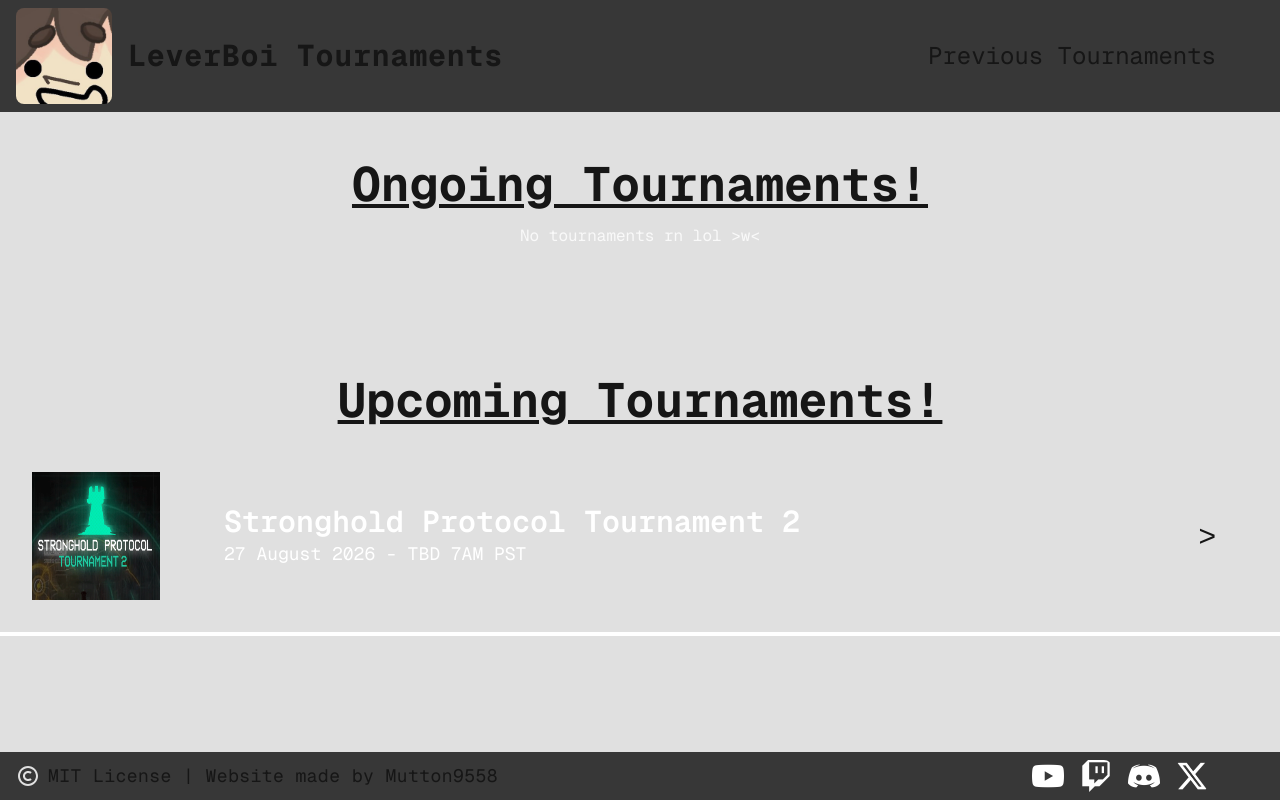
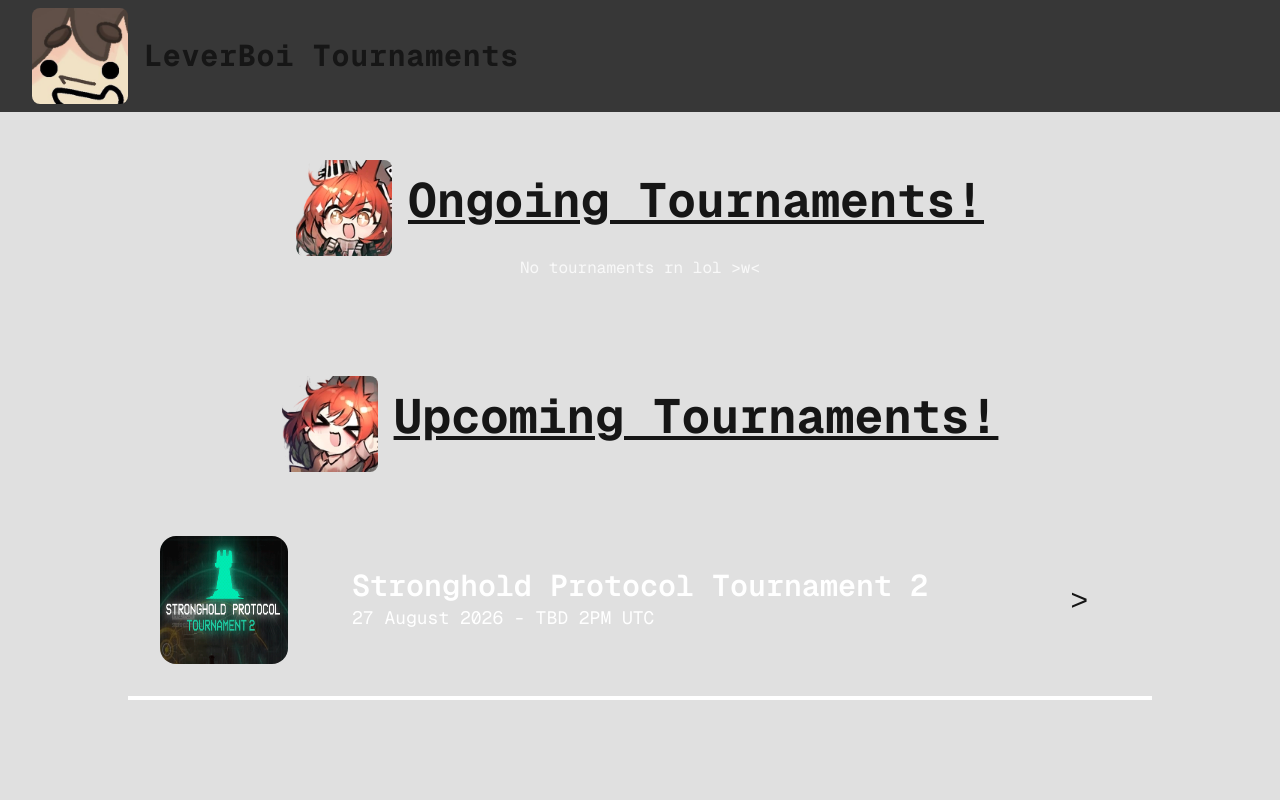
Before and after one commit to Mutton9558/leverboi-tournaments.github.io, a Next.js app: page / in a window 1280 px wide. Shown: the top 800 px of the page. Built offline with nearby package versions, Linux system fonts and the light colour scheme.

Commit message:
Implemented Lever's changes ig

```diff
--- a/src/app/components/footer.tsx
+++ b/src/app/components/footer.tsx
@@ -1,8 +1,6 @@
-import Image from "next/image";
-
 export default function Footer(){
     return(
-        <div className="w-screen h-12 bg-secondary position: absolute bottom-0">
+        <div className="overflow-x-hidden w-full h-12 bg-secondary position:absolute bottom-0">
             <div id="header-left" className="hidden lg:flex flex-row h-full items-center relative float-left ml-4">
                 <div className="relative w-6 h-6">
                     <img src="copyright.svg" alt="copyright logo" className="absolute inset-0 w-full h-full object-cover rounded-lg" />
--- a/src/app/components/header.tsx
+++ b/src/app/components/header.tsx
@@ -2,64 +2,67 @@
 
 import { useState } from 'react';
 import { useRouter } from 'next/navigation';
-import Image from "next/image";
 
-interface HeaderProp{
+interface HeaderProp {
     isHome: boolean;
 };
 
-export const Header = ({isHome}: HeaderProp) => {
-
+export const Header = ({ isHome }: HeaderProp) => {
     const router = useRouter();
     const [toggleDropdown, setToggleDropdown] = useState(false);
 
-    function handleRedirect(e: React.MouseEvent<HTMLButtonElement>){
+    function handleRedirect(e: React.MouseEvent<HTMLButtonElement>) {
         e.preventDefault();
-        router.push(isHome ? '/spt1' : '/');
+        router.push('/');
     }
 
-    return(
-        <div className="w-screen h-28 bg-secondary position: absolute">
-            <div id="header-left" className="flex flex-row h-full items-center relative float-left ml-4">
-                <div className="relative md:w-24 md:h-24 w-12 h-12">
-                    <img onClick={() => {router.push("/")}} src="/images/LeverThink.png" alt="LeverTournamentsLogo" className="absolute inset-0 w-full h-full object-cover rounded-lg cursor-pointer" />
+    return (
+        <div className="relative w-full h-28 bg-secondary">
+            <div className="flex justify-between items-center h-full px-4 md:px-8">
+                <div id="header-left" className="flex flex-row items-center">
+                    <div className="relative md:w-24 md:h-24 w-12 h-12">
+                        <img
+                            onClick={() => router.push("/")}
+                            src="/images/LeverThink.png"
+                            alt="LeverTournamentsLogo"
+                            className="w-full h-full object-cover rounded-lg cursor-pointer"
+                        />
+                    </div>
+                    <h1 className="ml-4 text-foreground text-md md:text-3xl font-bold font-mono tracking-wide">
+                        LeverBoi Tournaments
+                    </h1>
                 </div>
-                <h1 className="ml-4 text-foreground text-md md:text-3xl font-bold font-mono tracking-wide">LeverBoi Tournaments</h1>
-            </div>
-            <div className="relative flex items-center h-full mr-8 lg:mr-16 float-end">
-                <div className="group">
-                    <button className="relative font-mono text-foreground lg:text-2xl cursor-pointer hidden lg:flex" onClick={handleRedirect}>
-                        {isHome ? "Previous Tournaments" : "Upcoming and Ongoing Tournaments"}
-                        <span className="absolute left-0 bottom-0 h-0.5 w-0 bg-foreground transition-all duration-300 group-hover:w-full"></span>
-                    </button>
 
+                {!isHome && (
+                    <div>
+                        <button className="relative font-mono text-foreground lg:text-2xl cursor-pointer hidden lg:flex group" onClick={handleRedirect}>
+                            Back to Home
+                            <span className="absolute left-0 bottom-0 h-0.5 w-0 bg-foreground transition-all duration-300 group-hover:w-full"></span>
+                        </button>
 
-                    <div className='lg:hidden flex'>
-                        <button>
-                            <svg  xmlns="http://www.w3.org/2000/svg" width="32" height="32" fill="currentColor" viewBox="0 0 24 24" className='cursor-pointer' onClick={() => {setToggleDropdown(!toggleDropdown)}}>
+                        <button className="lg:hidden flex text-foreground cursor-pointer" onClick={() => setToggleDropdown(!toggleDropdown)}>
+                            <svg xmlns="http://www.w3.org/2000/svg" width="32" height="32" fill="currentColor" viewBox="0 0 24 24">
                                 <path d="M3 5h18v2H3zm0 6h18v2H3zm0 6h18v2H3z"></path>
                             </svg>
                         </button>
                     </div>
-                </div>
+                )}
             </div>
+
             <div
-                className={`relative grid transition-all duration-300 ease-in-out overflow-hidden w-full bg-gray-600 z-20 group ${
-                    toggleDropdown
-                    ? "grid-rows-[1fr] opacity-100 py-16"
-                    : "grid-rows-[0fr] opacity-0 py-0"
+                className={`absolute top-28 left-0 w-full bg-gray-600 z-50 transition-all duration-300 ease-in-out overflow-hidden ${
+                    toggleDropdown ? "max-h-40 opacity-100 py-6" : "max-h-0 opacity-0 py-0"
                 }`}
             >
-                <div className="overflow-hidden flex justify-center items-center">
+                <div className="flex justify-center items-center">
                     <button
-                    className="relative font-mono text-foreground text-xl cursor-pointer"
-                    onClick={handleRedirect}
+                        className="font-mono text-foreground text-xl cursor-pointer"
+                        onClick={handleRedirect}
                     >
-                    {isHome ? "Previous Tournaments" : "Upcoming and Ongoing Tournaments"}
-                    <span className="absolute left-0 bottom-0 h-0.5 w-0 bg-foreground transition-all duration-300 group-hover:w-full"></span>
+                        Back to Home
                     </button>
                 </div>
             </div>
         </div>
-    )
-}
+    );
+};
--- a/src/app/components/selecttourney.tsx
+++ b/src/app/components/selecttourney.tsx
@@ -16,14 +16,14 @@ export default function SelectTourney({imgPath, title, date, path}: SelectTourne
     }
 
     return(
-        <div className="w-screen m-0 p-0 flex flex-col cursor-pointer" onClick={handleSelect}>
-            <div id="tourney-content" className="flex flex-row items-center p-8 w-full">
-                <img src={`images/${imgPath}`} className="w-12 h-12 lg:w-32 lg:h-32 cursor-pointer" alt={`${title}`} fetchPriority="high" />
+        <div className="overflow-x-hidden w-full lg:m-4 p-4 lg:pl-32 lg:pr-32 flex flex-col cursor-pointer" onClick={handleSelect}>
+            <div id="tourney-content" className="flex flex-row items-center p-4 lg:p-8 w-full">
+                <img src={`images/${imgPath}`} className="w-12 h-12 lg:w-32 lg:h-32 cursor-pointer rounded-2xl" alt={`${title}`} fetchPriority="high" />
                 <div className="flex flex-col h-full justify-center ml-16">
                     <h1 className="font-mono font-semibold text-md lg:text-3xl text-white">{title}</h1>
                     <p className="font-mono text-sm lg:text-lg text-white">{date}</p>
                 </div>
-                <p className="absolute right-16 hidden text-3xl lg:flex">&gt;</p>
+                <p className="absolute right-48 hidden text-3xl lg:flex">&gt;</p>
             </div>
             <span className="w-full h-1 bg-white"></span>
         </div>
--- a/src/app/page.tsx
+++ b/src/app/page.tsx
@@ -18,35 +18,32 @@ export default function Home() {
   // }, []);
 
   return (
-    <div id="home-page" className="overflow-x-hidden min-h-screen">
+    <div id="home-page" className="max-w-full overflow-x-hidden min-h-screen">
       <Header isHome={true}></Header>
-      <div className="w-screen flex flex-col mt-32">
-        <div className="w-full flex justify-center items-center flex-col mt-8 mb-32">
-          <h1 className="text-lg lg:text-5xl font-mono font-bold mb-4 underline pointer-events-none">Ongoing Tournaments!</h1>
+      <div className="w-full flex flex-col mt-4">
+        <div className="w-full flex justify-center items-center flex-col mt-8 mb-8 lg:mb-24">
+          <div className="flex flex-row items-center justify-center">
+            <img src="/images/FlametailWow.png" className="w-12 h-12 lg:w-24 lg:h-24 object-cover rounded-lg mr-4"/>
+            <h1 className="text-lg lg:text-5xl font-mono font-bold mb-4 underline pointer-events-none">Ongoing Tournaments!</h1>
+          </div>
           <p className="font-mono text-white/80 pointer-events-none">No tournaments rn lol &gt;w&lt;</p>
         </div>
 
+        <div className="w-full flex justify-center items-center flex-col mb-8 lg:mb-24">
+          <div className="flex flex-row items-center justify-center">
+            <img src="/images/FlametailYay-4x.png" className="w-12 h-12 lg:w-24 lg:h-24 object-cover rounded-lg mr-4"/>
+            <h1 className="text-lg lg:text-5xl font-mono font-bold mb-4 underline pointer-events-none">Upcoming Tournaments!</h1>
+          </div>
+          <SelectTourney imgPath='Stronghold-Tournament-2.png' title='Stronghold Protocol Tournament 2' date='27 August 2026 - TBD 2PM UTC' path='spt2' />
+        </div>
+
         <div className="w-full flex justify-center items-center flex-col">
-          <h1 className="text-lg lg:text-5xl font-mono font-bold mb-4 underline pointer-events-none">Upcoming Tournaments!</h1>
-          <SelectTourney imgPath='Stronghold-Tournament-2.png' title='Stronghold Protocol Tournament 2' date='27 August 2026 - TBD 7AM PST' path='spt2' />
+          <div className="flex flex-row items-center justify-center">
+            <img src="/images/FlametailBullied-4x.png" className="w-12 h-12 lg:w-24 lg:h-24 object-cover rounded-lg mr-4"/>
+            <h1 className="text-lg lg:text-5xl font-mono font-bold mb-4 underline pointer-events-none">Past Tournaments!</h1>
+          </div>
+          <SelectTourney imgPath='spt1.png' title='Stronghold Protocol Tournament 1' date='22 May 2026 - 25 May 2026 1:30AM - 9:30AM UTC' path='spt1' />
         </div>
-        {/* {!isLoaded && (
-          <div className='m-4'>
-            <h1 className='font-mono text-5xl font-bold'>Loading item...</h1>
-          </div>
-
-        )} */}
-
-        {/* <div id="subpanel-1" className="flex flex-row justify-center items-center p-4">
-          <div id="img" className={`relative w-12 h-12 md:w-36 md:h-36 ${isLoaded ? 'opacity-100' : 'opacity-0'}`}>
-            <img ref={imgRef} src="/images/FlametailCry.png" alt="flametail-cry" className="absolute inset-0 w-full h-full object-cover rounded-lg" onLoad={() => setIsLoaded(true)} fetchPriority="high"/>
-          </div>
-          <div className={`flex flex-col ml-16 ${isLoaded ? 'opacity-100' : 'opacity-0'}`}>
-            <h1 className="font-mono text-3xl lg:text-5xl font-bold">No planned tourneys</h1>
-            <div className="m-2"></div>
-            <h1 className="font-mono text-3xl lg:text-5xl font-bold">at the moment.</h1>
-          </div>
-        </div> */}
       </div>
       <Footer></Footer>
     </div>
```
Also changed, not shown: public/images/FlametailBullied-4x.png (added), public/images/FlametailYay-4x.png (added).
